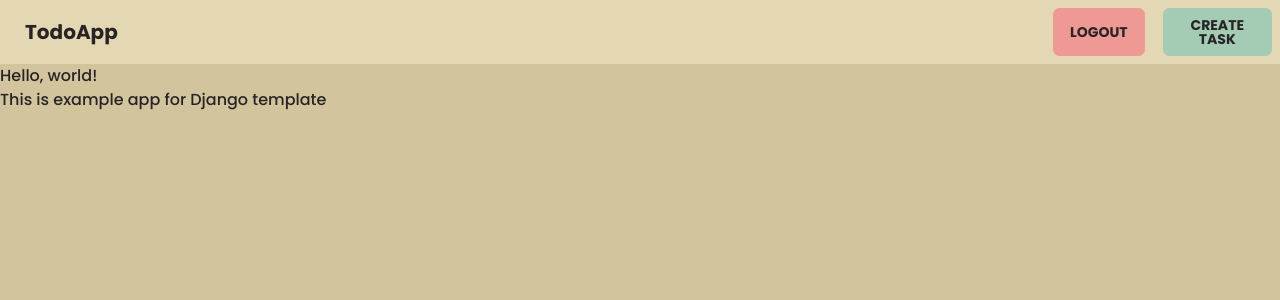
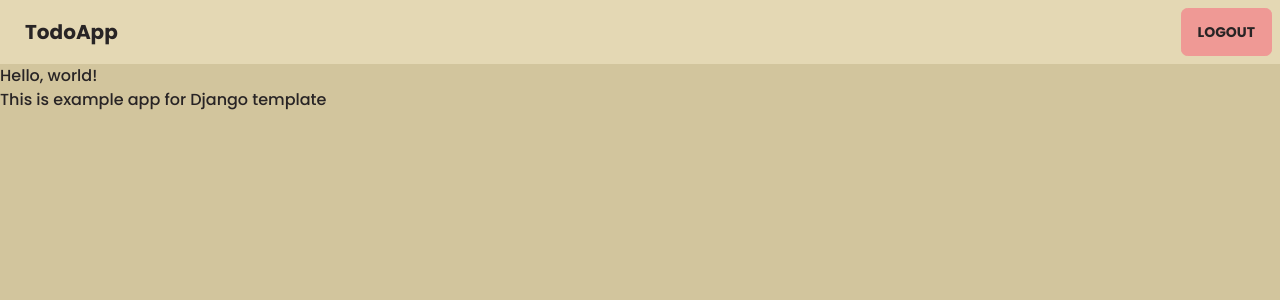
Before and after one commit to NurFajarSA/pbp-repository, a Django app: page / in a window 1280 px wide. Shown: the top 300 px of the page. Run offline with Django 4.2, Linux system fonts and the light colour scheme; the visitor is signed in with stand-in values (Sample User, id 1); some libraries are stand-ins or nearby versions.

Commit message:
Tugas 6: Move create task button

```diff
--- a/templates/base.html
+++ b/templates/base.html
@@ -12,9 +12,6 @@
       <div class="navbar-end flex-none">
         <a class="btn btn-primary" href="{% url 'todolist:logout' %}">Logout</a>
       </div>
-      <div class="navbar-end flex-none">
-        <a class="btn btn-secondary" href="{% url 'todolist:create_task' %}">Create Task</a>
-      </div>
       {% endif %}
     </div>
   </div>
@@ -27,6 +24,7 @@
   <link rel="preconnect" href="https://fonts.googleapis.com">
   <link rel="preconnect" href="https://fonts.gstatic.com" crossorigin>
   <link href="https://fonts.googleapis.com/css2?family=Poppins:wght@300;500;700&display=swap" rel="stylesheet">
+  <script src="https://ajax.googleapis.com/ajax/libs/jquery/3.6.0/jquery.min.js"></script>
   {% block meta %}
   {% endblock meta %}
 </head>
@@ -34,21 +32,6 @@
 <body class="bg-base-200 w-full min-h-screen ">
   {% block content %}
   {% endblock content %}
-  <!-- <footer class="footer items-center p-4 bg-neutral text-neutral-content">
-    <div class="items-center grid-flow-col">
-      <svg width="36" height="36" viewBox="0 0 24 24" xmlns="http://www.w3.org/2000/svg" fill-rule="evenodd" clip-rule="evenodd" class="fill-current"><path d="M22.672 15.226l-2.432.811.841 2.515c.33 1.019-.209 2.127-1.23 2.456-1.15.325-2.148-.321-2.463-1.226l-.84-2.518-5.013 1.677.84 2.517c.391 1.203-.434 2.542-1.831 2.542-.88 0-1.601-.564-1.86-1.314l-.842-2.516-2.431.809c-1.135.328-2.145-.317-2.463-1.229-.329-1.018.211-2.127 1.231-2.456l2.432-.809-1.621-4.823-2.432.808c-1.355.384-2.558-.59-2.558-1.839 0-.817.509-1.582 1.327-1.846l2.433-.809-.842-2.515c-.33-1.02.211-2.129 1.232-2.458 1.02-.329 2.13.209 2.461 1.229l.842 2.515 5.011-1.677-.839-2.517c-.403-1.238.484-2.553 1.843-2.553.819 0 1.585.509 1.85 1.326l.841 2.517 2.431-.81c1.02-.33 2.131.211 2.461 1.229.332 1.018-.21 2.126-1.23 2.456l-2.433.809 1.622 4.823 2.433-.809c1.242-.401 2.557.484 2.557 1.838 0 .819-.51 1.583-1.328 1.847m-8.992-6.428l-5.01 1.675 1.619 4.828 5.011-1.674-1.62-4.829z"></path></svg>
-      <p>Copyright © 2022 - All right reserved</p>
-    </div>
-    <div class="grid-flow-col gap-4 md:place-self-center md:justify-self-end">
-      <a><svg xmlns="http://www.w3.org/2000/svg" width="24" height="24" viewBox="0 0 24 24" class="fill-current"><path d="M24 4.557c-.883.392-1.832.656-2.828.775 1.017-.609 1.798-1.574 2.165-2.724-.951.564-2.005.974-3.127 1.195-.897-.957-2.178-1.555-3.594-1.555-3.179 0-5.515 2.966-4.797 6.045-4.091-.205-7.719-2.165-10.148-5.144-1.29 2.213-.669 5.108 1.523 6.574-.806-.026-1.566-.247-2.229-.616-.054 2.281 1.581 4.415 3.949 4.89-.693.188-1.452.232-2.224.084.626 1.956 2.444 3.379 4.6 3.419-2.07 1.623-4.678 2.348-7.29 2.04 2.179 1.397 4.768 2.212 7.548 2.212 9.142 0 14.307-7.721 13.995-14.646.962-.695 1.797-1.562 2.457-2.549z"></path></svg>
-      </a>
-      <a><svg xmlns="http://www.w3.org/2000/svg" width="24" height="24" viewBox="0 0 24 24" class="fill-current"><path d="M19.615 3.184c-3.604-.246-11.631-.245-15.23 0-3.897.266-4.356 2.62-4.385 8.816.029 6.185.484 8.549 4.385 8.816 3.6.245 11.626.246 15.23 0 3.897-.266 4.356-2.62 4.385-8.816-.029-6.185-.484-8.549-4.385-8.816zm-10.615 12.816v-8l8 3.993-8 4.007z"></path></svg></a>
-      <a><svg xmlns="http://www.w3.org/2000/svg" width="24" height="24" viewBox="0 0 24 24" class="fill-current"><path d="M9 8h-3v4h3v12h5v-12h3.642l.358-4h-4v-1.667c0-.955.192-1.333 1.115-1.333h2.885v-5h-3.808c-3.596 0-5.192 1.583-5.192 4.615v3.385z"></path></svg></a>
-    </div>
-  </footer> -->
 </body>
 
-
-
-
 </html>
```
